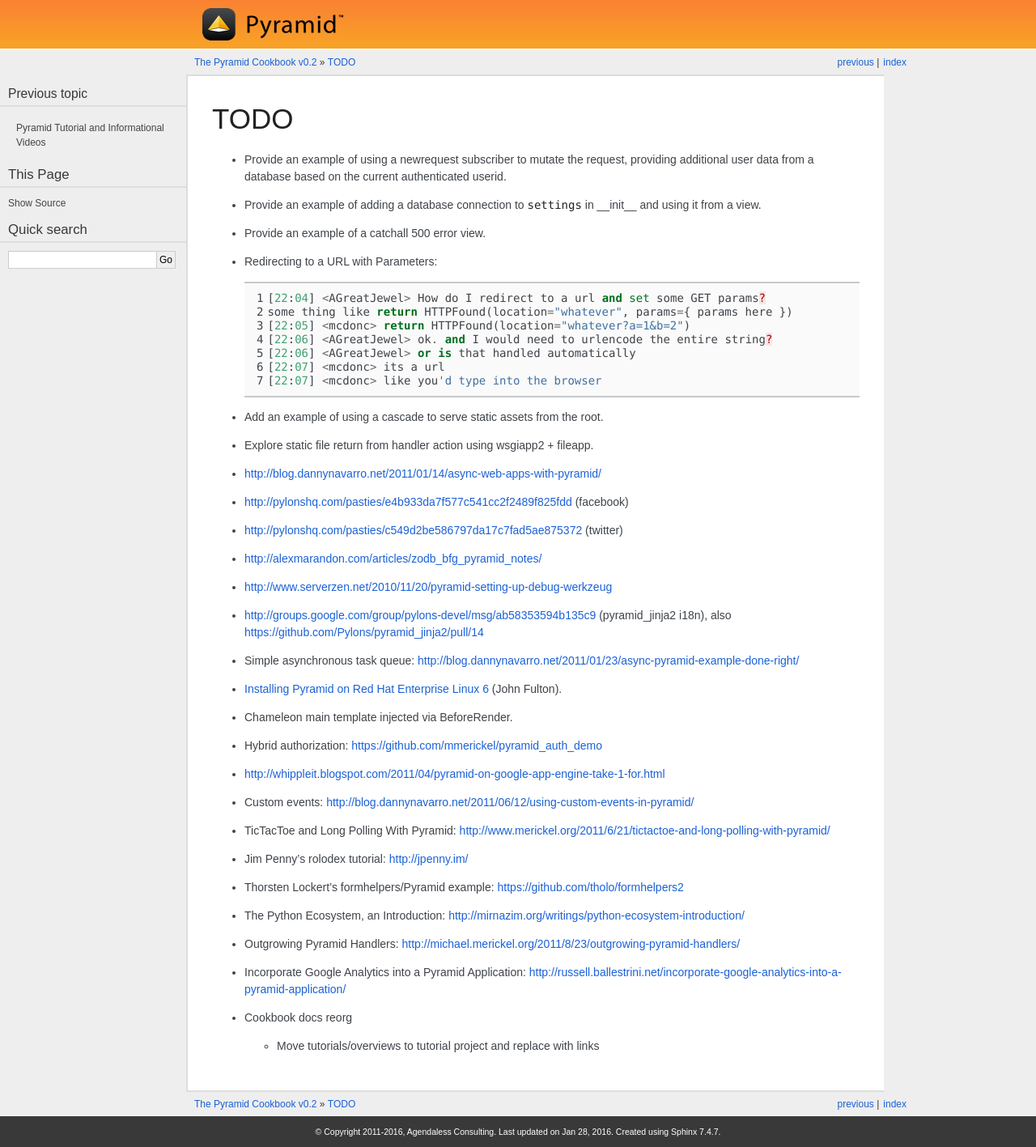
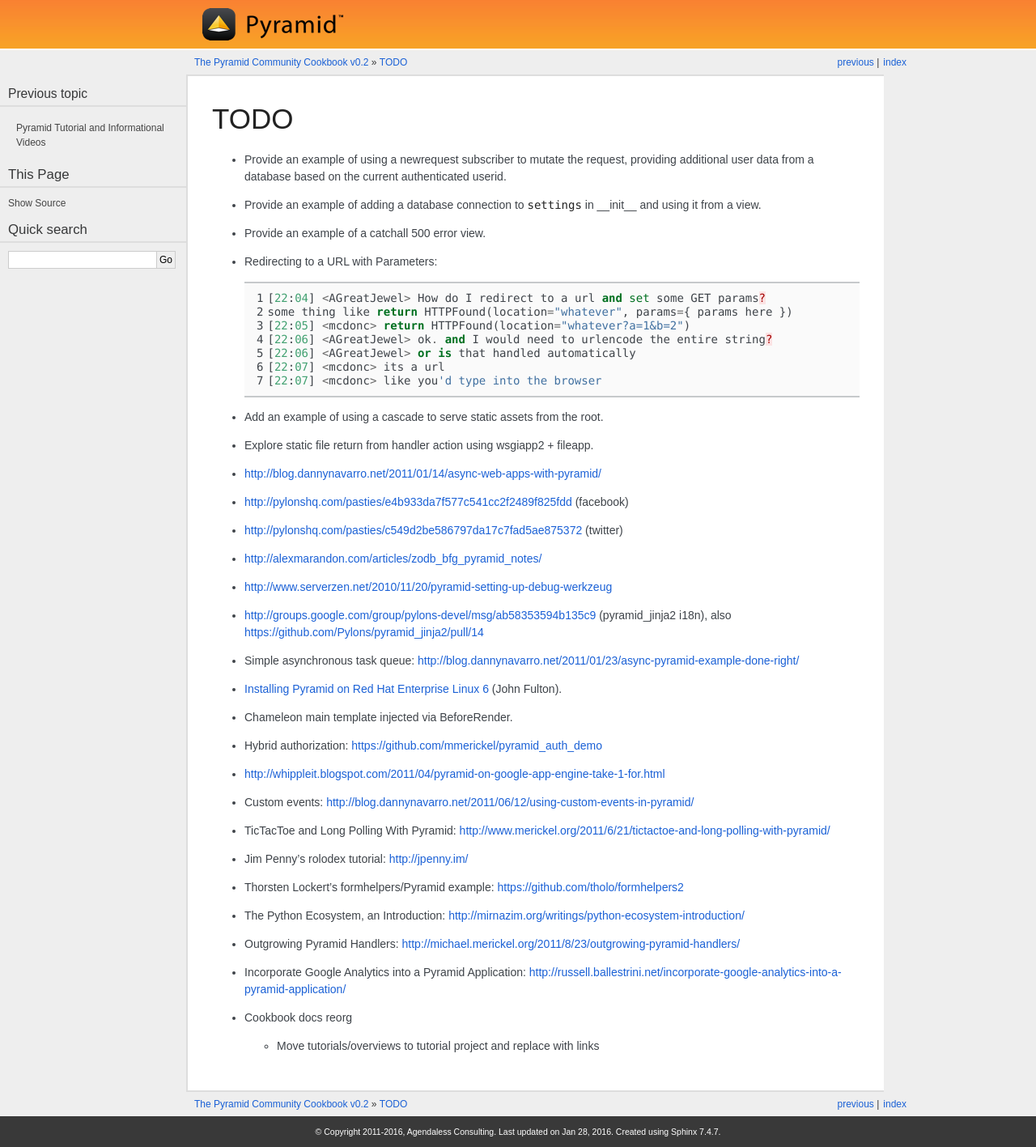
Before and after one commit to Pylons/pyramid_cookbook, a Sphinx documentation site: the page built from docs/todo.rst, in a window 1280 px wide. Shown: the whole page at 81% size. Built offline with Sphinx 7.4.7, drawn with Linux system fonts in a browser that asks for light colours; some web fonts are replaced.

Commit message:
more Pyramid Cookbook rename to Pyramid Community Cookbook - bump setup.py to Sphinx 1.3.5

```diff
--- a/CONTRIBUTORS.txt
+++ b/CONTRIBUTORS.txt
@@ -48,8 +48,8 @@
 License Terms
 -------------
 
-Code committed to the Pyramid Cookbook source repository (Committed Code)
-must be governed by the Creative Commons Attribution-Noncommercial-Share
+Code committed to the Pyramid Community Cookbook source repository (Committed
+Code) must be governed by the Creative Commons Attribution-Noncommercial-Share
 Alike 3.0 United States License
 (http://creativecommons.org/licenses/by-nc-sa/3.0/us/).  Until Agendaless
 Consulting declares in writing an acceptable license other than the by-nc-sa
--- a/docs/conf.py
+++ b/docs/conf.py
@@ -1,6 +1,6 @@
 # -*- coding: utf-8 -*-
 #
-# Pyramid Cookbook documentation build configuration file, created by
+# Pyramid Community Cookbook documentation build configuration file, created by
 # sphinx-quickstart on Thu Nov 11 23:40:28 2010.
 #
 # This file is execfile()d with the current directory set to its containing dir.
@@ -56,7 +56,7 @@
 master_doc = 'index'
 
 # General information about the project.
-project = u'Pyramid Cookbook'
+project = u'Pyramid Community Cookbook'
 thisyear = datetime.datetime.now().year
 copyright = u'2011-%s, Agendaless Consulting' % thisyear
 
@@ -129,7 +129,7 @@
 
 # The name for this set of Sphinx documents.  If None, it defaults to
 # "<project> v<release> documentation".
-html_title = 'The Pyramid Cookbook v%s' % release
+html_title = 'The Pyramid Community Cookbook v%s' % release
 
 # A shorter title for the navigation bar.  Default is the same as html_title.
 #html_short_title = None
@@ -204,7 +204,7 @@
 # Grouping the document tree into LaTeX files. List of tuples
 # (source start file, target name, title, author, documentclass [howto/manual]).
 latex_documents = [
-  ('index', 'pyramidcookbook.tex', u'Pyramid Cookbook',
+  ('index', 'pyramidcookbook.tex', u'Pyramid Community Cookbook',
    u'Pylons Project Contributors', 'manual'),
 ]
 
@@ -237,7 +237,7 @@
 # One entry per manual page. List of tuples
 # (source start file, name, description, authors, manual section).
 man_pages = [
-    ('index', 'pyramidcookbook', u'Pyramid Cookbook',
+    ('index', 'pyramidcookbook', u'Pyramid Community Cookbook',
      [u'Pylons Project Contributors'], 1)
 ]
 
--- a/setup.py
+++ b/setup.py
@@ -26,7 +26,7 @@
 
 install_requires=[
     'setuptools',
-    'Sphinx >= 1.3.1',
+    'Sphinx >= 1.3.5',
     'docutils',
     'repoze.sphinx.autointerface',
     'pylons-sphinx-themes',
@@ -34,7 +34,7 @@
 
 setup(name='pyramid_cookbook',
       version='0.2',
-      description='The Pyramid Cookbook: topical, practical "recipes" of using Pyramid.',
+      description='The Pyramid Community Cookbook: topical, practical "recipes" of using Pyramid.',
       long_description=README + '\n\n',
       classifiers=[
         "Development Status :: 6 - Mature",
```
Also changed, not shown: README.rst (+4 -4 lines), contributing.md (+14 -13 lines).
